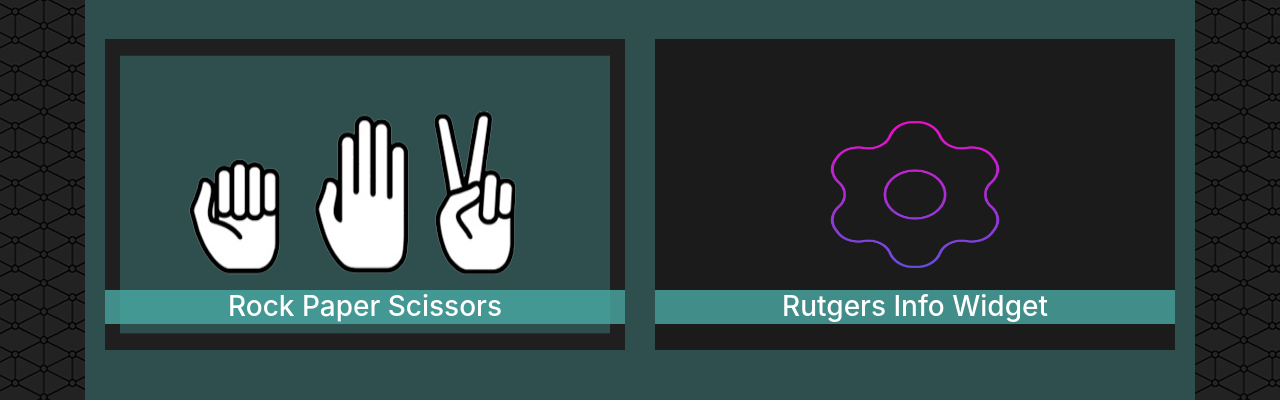
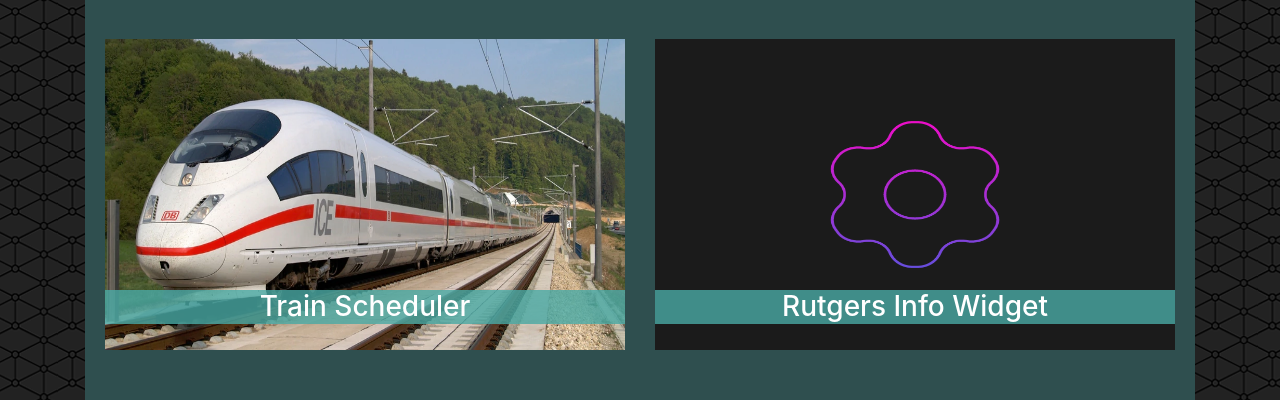
Before and after one commit to bdeLong/-Bootstrap-Portfolio, a plain HTML site: page portfolio.html in a window 1280 px wide. Shown: the part 917-1317 px from the top of the page. Drawn offline with nearby package versions, Linux system fonts and the light colour scheme.

Commit message:
Added Train Timer to Portfolio

```diff
--- a/portfolio.html
+++ b/portfolio.html
@@ -85,13 +85,14 @@
         </div>
         <!-- <div class="col-md-4"></div> -->
       </div>
-      <!-- RPS & Widget row -->
+      <!-- Train Schedule & Widget row -->
       <div class="row">
         <div class="col-md-6 img-row">
-          <img src="Assets/Images/Rock Paper Scissors.png" alt="Rock Paper Scissors" class="img-fluid thumbnail">
+          <a href="https://bdelong.github.io/Train_Timer/" target="blank"><img src="Assets/Images/Train Schedule.jpg"
+              alt="Train Timer" class="img-fluid thumbnail"></a>
           <div class="row">
             <div class="col-md-12">
-              <h3 class="thumb-title text-center">Rock Paper Scissors</h3>
+              <h3 class="thumb-title text-center">Train Scheduler</h3>
             </div>
           </div>
         </div>
```
Also changed, not shown: Assets/Images/RPG Game.jpg (deleted), Assets/Images/Rock Paper Scissors.png (deleted), Assets/Images/Train Schedule.jpg (added), Assets/Images/gravel.png (deleted).
